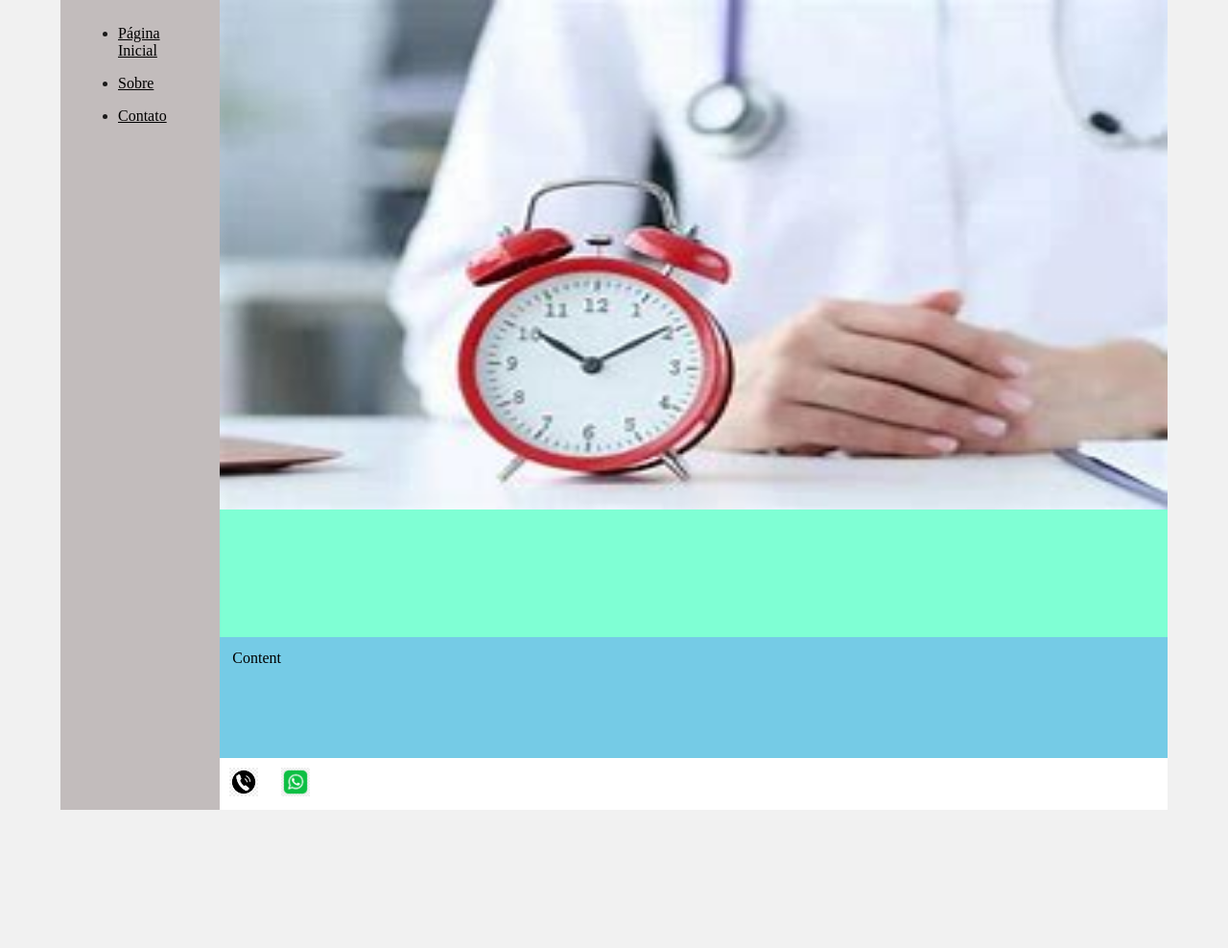
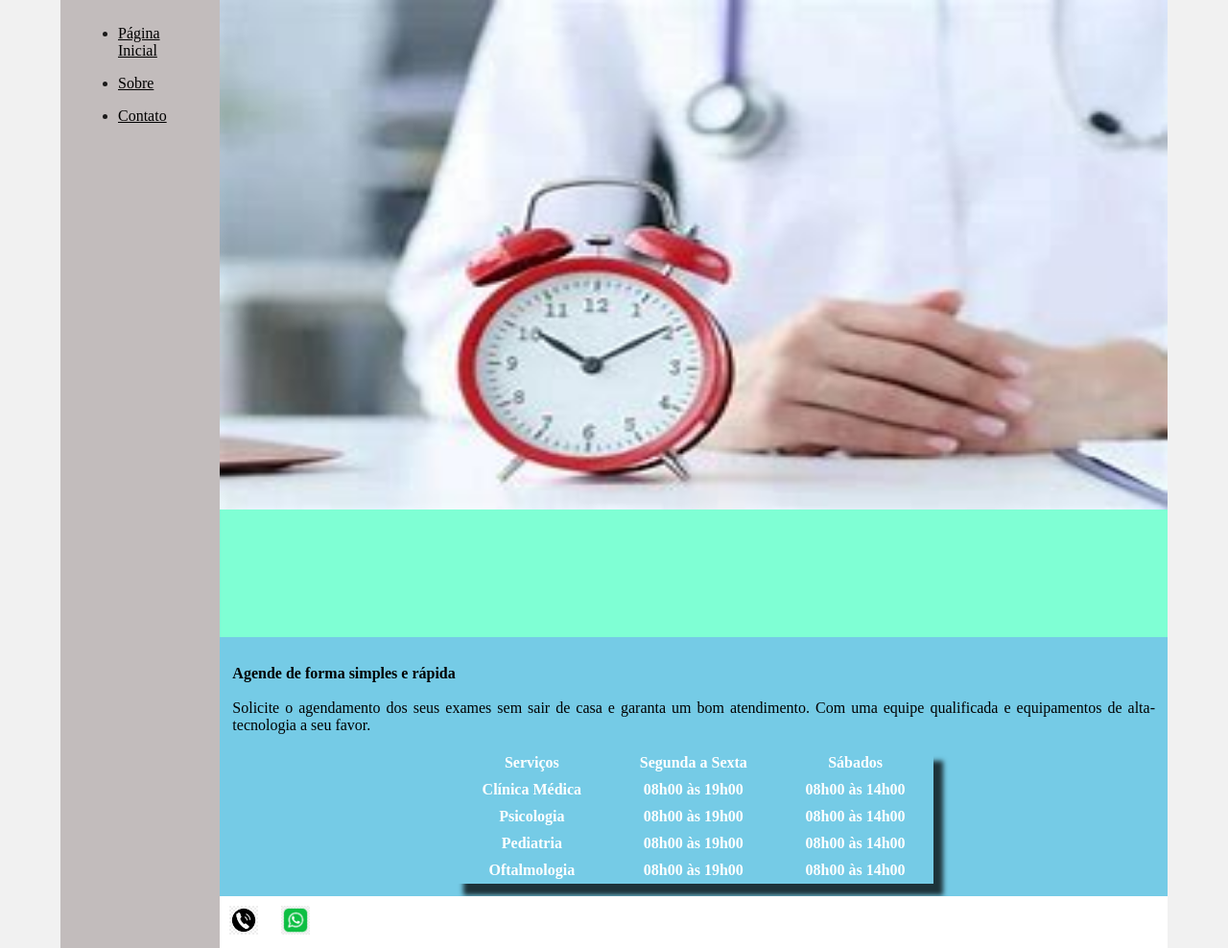
Before and after one commit to JefersonRodrigues21/atividadeSiteClinicaMedica, a plain HTML site: page index_horario.html in a window 1280 px wide. Shown: the whole page at 96% size. Before the commit the page ends 844 px from the top, so only its background shows below. Drawn offline with Linux system fonts and the light colour scheme.

Commit message:
inicio construção tabela do horário

```diff
--- a/base.css
+++ b/base.css
@@ -46,6 +46,12 @@ img {
 .content p {
     text-align: justify;
 }
+table {
+    box-shadow: 17px 13px 5px 0px rgba(0, 0, 0, 0.75);
+    -webkit-box-shadow: 10px 12px 5px 0px rgba(0, 0, 0, 0.75);
+    /*background-color: black;;*/
+    color: white;
+}
 .footer {
     background-color: white;
     min-height: 50px;
--- a/index_horario.html
+++ b/index_horario.html
@@ -1,5 +1,6 @@
 <!DOCTYPE html>
 <html lang="pt-br">
+
 <head>
     <meta charset="UTF-8">
     <meta http-equiv="X-UA-Compatible" content="IE=edge">
@@ -7,6 +8,7 @@
     <title>Sobre a clínica</title>
     <link rel="stylesheet" href="base.css">
 </head>
+
 <body>
     <div class="wrapper">
         <div class="menu">
@@ -31,8 +33,51 @@
             </div>
 
             <div class="content">
-                Content
                 <!-- Aqui vai o seu conteúdo -->
+                <p>
+                    <strong>
+                        Agende de forma simples e rápida
+                    </strong> <br><br>
+                    Solicite o agendamento dos seus exames sem sair de casa e garanta um bom atendimento. Com uma equipe
+                    qualificada e equipamentos de alta-tecnologia a seu favor.
+                </p>
+
+                <table width="500" align="center" cellspacing="0" cellpadding="5">
+                    <thead>
+                        <tr>
+                            <th>Serviços</th>
+                            <th>Segunda a Sexta</th>
+                            <th>Sábados</th>
+                        </tr>
+                    </thead>
+
+                    <tbody>
+                        <tr>
+                            <th>Clínica Médica</th>
+                            <th>08h00 às 19h00</th>
+                            <th>08h00 às 14h00</th>
+                        </tr>
+                        <tr>
+                            <th>Psicologia</th>
+                            <th>08h00 às 19h00</th>
+                            <th>08h00 às 14h00</th>
+                        </tr>
+                        <tr>
+                            <th>Pediatria</th>
+                            <th>08h00 às 19h00</th>
+                            <th>08h00 às 14h00</th>
+                        </tr>
+                        <tr>
+                            <th>Oftalmologia</th>
+                            <th>08h00 às 19h00</th>
+                            <th>08h00 às 14h00</th>
+                        </tr>
+                    </tbody>
+
+                    <tfoot>
+
+                    </tfoot>
+                </table>
             </div>
 
             <div class="footer">
@@ -45,4 +90,5 @@
         </div>
     </div>
 </body>
+
 </html>
```
Also changed, not shown: index_contato.html (+1 -1 lines), images/contato médico.webp (added).
